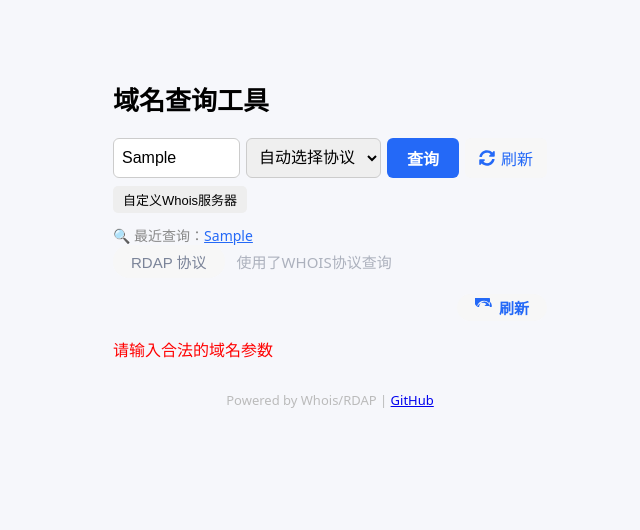
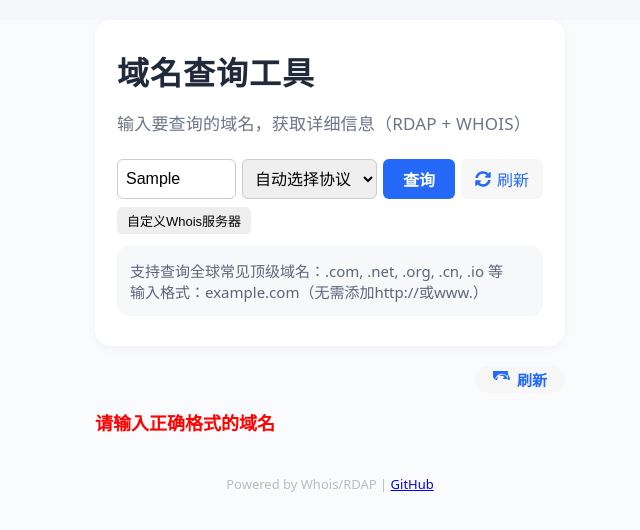
Before and after one commit to hellouy/hello.sn, a Next.js app: page / in a window 1280 px wide. Both pictures are taken after typing "Sample" into the empty fields and a click on the button "查询". Shown: the top 530 px of the page, without its empty margins (310-950 px from the left). Built offline with nearby package versions, Linux system fonts and the light colour scheme; no server answers.

Commit message:
Update index.js

```diff
--- a/pages/index.js
+++ b/pages/index.js
@@ -2,12 +2,10 @@ import React, { useState, useRef } from "react";
 import DomainForm from "../components/DomainForm";
 import ResultCard from "../components/ResultCard";
 import Loader from "../components/Loader";
-import ProtocolTabs from "../components/ProtocolTabs";
 
 export default function Home() {
   const [result, setResult] = useState(null);
   const [loading, setLoading] = useState(false);
-  const [protocol, setProtocol] = useState("auto");
   const [domain, setDomain] = useState("");
   const [customServer, setCustomServer] = useState("");
   const [showCustomServer, setShowCustomServer] = useState(false);
@@ -17,21 +15,28 @@ export default function Home() {
   const historyRef = useRef([]);
 
   async function handleSearch(searchDomain = domain) {
-    if (!searchDomain) return;
+    const trimmed = (searchDomain || "").trim().toLowerCase();
+    if (!trimmed || !/^[a-z0-9.-]+\.[a-z]{2,}$/.test(trimmed)) {
+      setResult({ error: "请输入正确格式的域名" });
+      return;
+    }
     setLoading(true);
     setResult(null);
     try {
-      const resp = await fetch(`/api/query?domain=${encodeURIComponent(searchDomain)}`);
+      let url = `/api/query?domain=${encodeURIComponent(trimmed)}`;
+      if (customServer) url += `&server=${encodeURIComponent(customServer)}`;
+      const resp = await fetch(url);
       const data = await resp.json();
+      if (data.error) throw new Error(data.error);
       setResult(data);
       // 新增历史，去重
-      if (!historyRef.current.includes(searchDomain)) {
-        const newHistory = [searchDomain, ...historyRef.current].slice(0, 8);
+      if (!historyRef.current.includes(trimmed)) {
+        const newHistory = [trimmed, ...historyRef.current].slice(0, 8);
         historyRef.current = newHistory;
         setHistory(newHistory);
       }
-    } catch {
-      setResult({ error: "查询失败" });
+    } catch (e) {
+      setResult({ error: e.message || "查询失败" });
     }
     setLoading(false);
   }
@@ -46,13 +51,29 @@ export default function Home() {
   }
 
   return (
-    <div style={{ maxWidth: 470, margin: "40px auto", padding: 18 }}>
-      <h2 style={{ fontWeight: 700, fontSize: 26, marginBottom: 20 }}>域名查询工具</h2>
+    <div style={{ background: "#fafbfc", minHeight: "100vh" }}>
+      <div style={{ maxWidth: 470, margin: "20px auto 0 auto", padding: 0 }}>
+        <div style={{
+          background: "#fff",
+          borderRadius: 16,
+          boxShadow: "0 2px 10px #f1f2f7",
+          padding: "28px 22px 24px 22px",
+          marginBottom: 20,
+          position: "relative"
+        }}>
+          <h2 style={{
+            fontWeight: 700,
+            fontSize: 32,
+            margin: 0,
+            color: "#212a3a",
+            letterSpacing: 1
+          }}>域名查询工具</h2>
+          <div style={{ fontSize: 17, color: "#6a7587", margin: "16px 0 24px 0", fontWeight: 500, letterSpacing: 0.2 }}>
+            输入要查询的域名，获取详细信息（RDAP + WHOIS）
+          </div>
           <DomainForm
             domain={domain}
             setDomain={setDomain}
-        protocol={protocol}
-        setProtocol={setProtocol}
             onQuery={() => handleSearch(domain)}
             loading={loading}
             customServer={customServer}
@@ -61,29 +82,52 @@ export default function Home() {
             setShowCustomServer={setShowCustomServer}
             onRefresh={handleRefresh}
           />
-      {/* 最近查询记录 */}
+          {/* 说明文案 */}
+          <div style={{
+            background: "#f6f8fa",
+            borderRadius: 12,
+            padding: "14px 13px",
+            color: "#5c667b",
+            fontSize: 15,
+            margin: "0 0 6px 0"
+          }}>
+            支持查询全球常见顶级域名：.com, .net, .org, .cn, .io 等<br />
+            输入格式：example.com（无需添加http://或www.）
+          </div>
+        </div>
+
+        {/* 最近查询 */}
         {history.length > 0 && (
-        <div style={{ margin: "12px 0 0 0", fontSize: 14, color: "#888" }}>
-          <span role="img" aria-label="search">🔍</span> 最近查询：
-          {history.map(h => (
+          <div style={{
+            background: "#fff",
+            borderRadius: 16,
+            boxShadow: "0 2px 10px #f1f2f7",
+            padding: "18px 18px 12px 18px",
+            marginBottom: 18
+          }}>
+            <div style={{ fontSize: 15, color: "#7b8ba0", marginBottom: 8 }}>
+              <span role="img" aria-label="search" style={{ fontSize: 17, marginRight: 2 }}>🔍</span>
+              最近查询：
+              {history.map((h) => (
+                <span key={h} style={{ margin: "0 10px 0 4px", fontWeight: 600, color: "#212a3a" }}>
                   <span
-              key={h}
-              style={{
-                margin: "0 8px 0 0",
-                cursor: "pointer",
-                color: "#2469f7",
-                textDecoration: "underline"
-              }}
+                    style={{ cursor: "pointer", color: "#2469f7", textDecoration: "underline", fontWeight: 500 }}
                     onClick={() => handleHistoryClick(h)}
-            >
-              {h}
+                  >{h}</span>
                 </span>
               ))}
             </div>
+          </div>
         )}
-      <ProtocolTabs protocol={protocol} onSwitch={setProtocol} />
-      {/* 刷新按钮 */}
-      <div style={{ display: "flex", justifyContent: "flex-end", alignItems: "center", marginBottom: 8 }}>
+
+        {/* 查询主内容 */}
+        <div>
+          <div style={{
+            display: "flex",
+            alignItems: "center",
+            justifyContent: "flex-end",
+            marginBottom: 8
+          }}>
             <button
               type="button"
               onClick={handleRefresh}
@@ -101,11 +145,8 @@ export default function Home() {
                 cursor: "pointer"
               }}
             >
-          <span style={{ display: "flex", alignItems: "center" }}>
-            {/* 统一风格刷新图标 */}
               <svg style={{ marginRight: 6 }} xmlns="http://www.w3.org/2000/svg" width="18" height="18" viewBox="0 0 20 20" fill="none"><path d="M2.5 10a7.5 7.5 0 0113.06-4.45l.94-1.45A9 9 0 103 10h2zm14-7v6h-6l2.21-2.21A6.47 6.47 0 002.5 10h2A4.5 4.5 0 1116.5 10h2A6.47 6.47 0 0016.5 3.8z" fill="#2469f7"/></svg>
               刷新
-          </span>
             </button>
           </div>
           {loading && <Loader />}
@@ -113,10 +154,13 @@ export default function Home() {
             <ResultCard data={result.whoisParsed} registered={result.registered} />
           )}
           {result && result.error && (
-        <div style={{ color: "red", marginTop: 16 }}>{result.error}</div>
+            <div style={{ color: "red", marginTop: 16, fontWeight: 600, fontSize: 18 }}>{result.error}</div>
           )}
-      <div style={{ marginTop: 30, color: "#bbb", fontSize: 13, textAlign: "center" }}>
+        </div>
+
+        <div style={{ marginTop: 40, color: "#bbb", fontSize: 13, textAlign: "center" }}>
           Powered by Whois/RDAP | <a href="https://github.com/hellouy" target="_blank" rel="noopener noreferrer">GitHub</a>
+        </div>
       </div>
     </div>
   );
```
Lines whose indentation alone changed are shown as unchanged.
